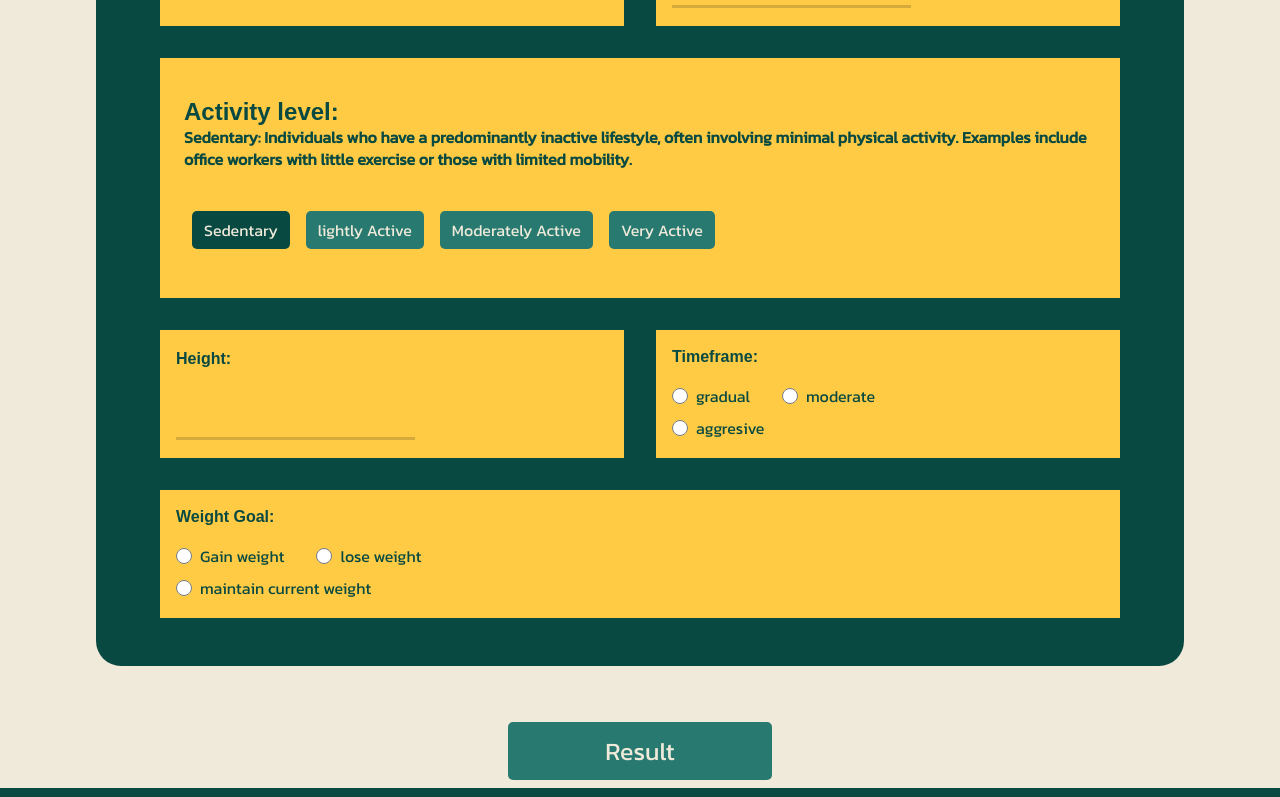
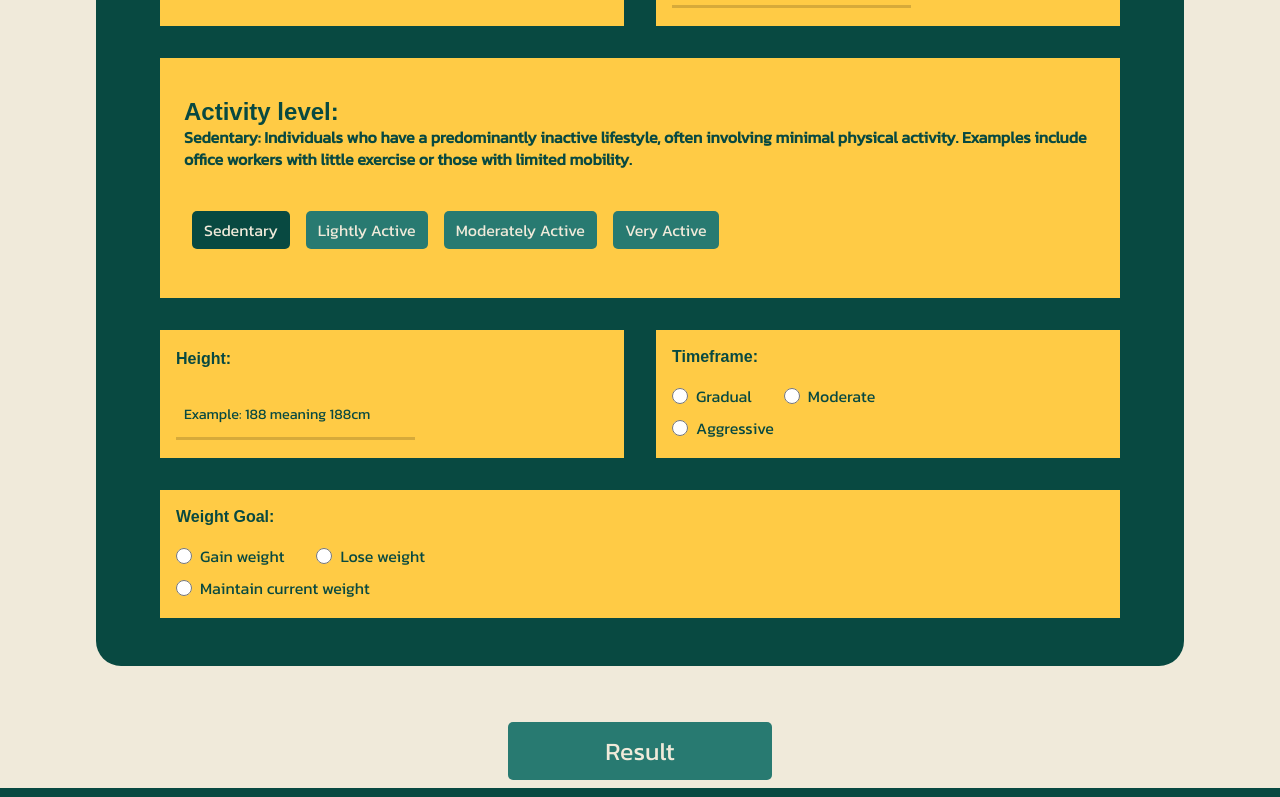
Before and after one commit to Yazid04/HealthfulPlate, a React (Create React App) app: page /Weight_Calculator in a window 1280 px wide. Shown: the part 520-1317 px from the top of the page. Built offline with nearby package versions, Linux system fonts and the light colour scheme; no server answers.

Commit message:
calculations done, For metric and imperial systems.

```diff
--- a/src/pages/weightGoal/CalculatorContext.js
+++ b/src/pages/weightGoal/CalculatorContext.js
@@ -1,4 +1,4 @@
-import React, { createContext, useContext, useState, useEffect } from "react";
+import React, { createContext, useContext, useState, useEffect} from "react";
 const CalculatorContext = createContext();
 
 const CalculatorProvider = ({ children }) => {
@@ -46,7 +46,7 @@ const CalculatorProvider = ({ children }) => {
         },
         {
           id: "51",
-          name: "lightly Active",
+          name: "Lightly Active",
           description:
             "Lightly Active: People who engage in some light physical activity or exercise, such as walking or light housework, but spend most of their day in a seated or low-activity role.",
         },
@@ -73,9 +73,9 @@ const CalculatorProvider = ({ children }) => {
     Timeframe: {
       id: "7",
       options: [
-        ["gradual", "70"],
-        ["moderate", "71"],
-        ["aggresive", "72"],
+        ["Gradual", "70"],
+        ["Moderate", "71"],
+        ["Aggressive", "72"],
       ],
       val: "",
       expectedValueType: "char",
@@ -85,8 +85,8 @@ const CalculatorProvider = ({ children }) => {
       id: "8",
       options: [
         ["Gain weight", "80"],
-        ["lose weight", "81"],
-        ["maintain current weight", "82"],
+        ["Lose weight", "81"],
+        ["Maintain current weight", "82"],
       ],
       val: "",
       expectedValueType: "char",
@@ -109,13 +109,13 @@ const CalculatorProvider = ({ children }) => {
     backgroundColor: "#084941",
   });
   const [showResultCard, setShowResultCard] = useState(false);
-  const ALL_INPUTS_VALID_MSG = 'All inputs are filled and valid!'
+  const ALL_INPUTS_VALID_MSG = "All inputs are filled and valid!";
   const [inputsValidity, setInputsValidity] = useState({
     hasInvalidInputs: null,
     msg: null,
     invalidInputName: null,
   });
-
+  const [caloriesTotal, setCaloriesTotal] = useState(null);
 
   const btnSwitch = () => {
     setSystemInfo((prevState) =>
@@ -124,13 +124,18 @@ const CalculatorProvider = ({ children }) => {
     setUserData((prev) => {
       const updatedInputValues = {};
       for (const key in prev) {
+        if(key === 'Activity level'){
+          updatedInputValues[key] = { ...prev[key], val: "Sedentary" };
+        }
+        else{
         updatedInputValues[key] = { ...prev[key], val: "" };
       }
+    }
       return updatedInputValues;
     });
-    setActivityLevel((prev) => {
-      return { ...prev, name: "Sedentary", idx: 0 };
-    });
+    setActivityLevel((prev) => ({
+       ...prev, name: "Sedentary", idx: 0,
+    }));
     setShowResultCard(false);
   };
 
@@ -173,8 +178,8 @@ const CalculatorProvider = ({ children }) => {
 
   const checkInputsValidity = () => {
     let hasInvalidInputs = false;
-    const validateNumber = (value) => /^[1-9]\d*$/.test(value) && value.length >= 2;
-
+    //const validateNumber = (value) => /^[1-9]\d{1,2}$/.test(value);
+    const validateNumber = (value) => /^[1-9]\d{0,2}(\.\d+)?$/.test(value);
 
     for (const property in userData) {
       const propertyValue = userData[property];
@@ -183,54 +188,165 @@ const CalculatorProvider = ({ children }) => {
       const weightGoal = userData["Weight Goal"].val;
 
       // This checks if any input has invalid values: A.K.A ANYTHING beside numbers
-      if( (propertyValue.expectedValueType === "number" && !validateNumber(propertyValue.val))
-         ||
-         (propertyValue.expectedValueType === "char" && propertyValue.val.trim() === "")
-        ) {
+       if (
+        (propertyValue.expectedValueType === "number" &&
+          !validateNumber(propertyValue.val)) ||
+        (propertyValue.expectedValueType === "char" &&
+          propertyValue.val.trim() === "")
+      ) {
         hasInvalidInputs = true;
         setShowResultCard(false);
-        updateInputValidity(true, 'Inputs should ONLY contain positive whole numbers and NOT be empty.', propertyValue.title);
+        updateInputValidity(
+          true,
+          "Inputs should ONLY contain positive whole numbers, NOT be more than 3 digits, and NOT be empty.",
+          propertyValue.title
+        );
         return inputsValidity; // Terminate the loop immediately when an invalid input is found
       }
+
+
       // if the current weight is less than the goal weight, then the weight goal can't be "loss weight"
-      else if (currentWeightVal < goalWeightVal && weightGoal === "lose weight") {
+      else if (
+        currentWeightVal < goalWeightVal &&
+        weightGoal === "Lose weight"
+      ) {
         hasInvalidInputs = true;
         setShowResultCard(false);
-        updateInputValidity(true, 'Your current weight should be higher than your goal weight for a "Lose Weight" goal.', propertyValue.title);
+        updateInputValidity(
+          true,
+          'Your current weight should be higher than your goal weight for a "Lose Weight" goal.',
+          propertyValue.title
+        );
         return inputsValidity;
       }
       // if the current weight is more than the goal weight, then the weight goal can't be "gain weight"
-      else if (currentWeightVal > goalWeightVal && weightGoal === "Gain weight") {
+      else if (
+        currentWeightVal > goalWeightVal &&
+        weightGoal === "Gain weight"
+      ) {
         hasInvalidInputs = true;
         setShowResultCard(false);
-        updateInputValidity(true,'Your current weight should be lower than your goal weight for a "Gain Weight" goal.', propertyValue.title);
-        return inputsValidity
+        updateInputValidity(
+          true,
+          'Your current weight should be lower than your goal weight for a "Gain Weight" goal.',
+          propertyValue.title
+        );
+        return inputsValidity;
       }
       // if the current weight is not equal to the goal weight, then user can't choose "maintain current weight" as a weight goal
-      else if (currentWeightVal !== goalWeightVal && weightGoal === "maintain current weight") {
+      else if (
+        currentWeightVal !== goalWeightVal &&
+        weightGoal === "Maintain current weight"
+      ) {
         hasInvalidInputs = true;
         setShowResultCard(false);
-        updateInputValidity(true, 'If your goal is to "Maintain Current Weight", the current weight and goal weight should be the same. Please enter the same value for both.', propertyValue.title);
+        updateInputValidity(
+          true,
+          'If your goal is to "Maintain Current Weight", the current weight and goal weight should be the same. Please enter the same value for both.',
+          propertyValue.title
+        );
         return inputsValidity;
       }
       // if the current weight is equal to the goal weight, then user can't choose anything beside "maintain current weight" as a weight goal
-      else if (currentWeightVal === goalWeightVal && weightGoal !== "maintain current weight") {
+      else if (
+        currentWeightVal === goalWeightVal &&
+        weightGoal !== "Maintain current weight"
+      ) {
         hasInvalidInputs = true;
         setShowResultCard(false);
-        updateInputValidity(true, 'If your goal is not to "Maintain Current Weight," having the same value for both current and goal weight might not be in line with your intended weight change. Please review your weight goal to ensure it accurately represents your intentions.', propertyValue.title);
+        updateInputValidity(
+          true,
+          'If your goal is not to "Maintain Current Weight," having the same value for both current and goal weight might not be in line with your intended weight change. Please review your weight goal to ensure it accurately represents your intentions.',
+          propertyValue.title
+        );
         return inputsValidity;
       }
     }
 
     if (!hasInvalidInputs) {
-      updateInputValidity(false, ALL_INPUTS_VALID_MSG, '');
+      updateInputValidity(false, ALL_INPUTS_VALID_MSG, "");
       setShowResultCard(true);
+      return inputsValidity;
     }
     return inputsValidity;
   };
 
+  function convertToMetricValues(type, val){
+    if(type === 'Weight'){
+      const kg = val / (2.2)
+      return kg?.toFixed(0);
+    }
+    if(type === 'Height'){
+     const centimeters = val * 30.48;
+     return centimeters?.toFixed(0);
+  }
+}
+
   const getResult = () => {
-    checkInputsValidity();
+   checkInputsValidity();
+    const gender = userData['Gender'].val;
+    let weight = userData['Current Weight'].val;
+    let height = userData['Height'].val;
+    const age = userData['Age'].val;
+    const activityLevel = {
+      Sedentary: 1.2,
+      "Lightly Active": 1.375,
+      "Moderately Active": 1.55,
+      "Very Active": 1.725,
+    }[userData['Activity level'].val];
+
+    const weightGoal = userData['Weight Goal'].val;
+    const timeframe = userData['Timeframe'].val;
+
+    if(systemInfo === 'Imperial system'){
+      weight = convertToMetricValues('Weight', weight);
+      height = convertToMetricValues('Height', height);
+    }
+
+    /*if(height.length === 1){
+     height += '.0'
+    }*/
+
+    const harrisBenedictCoefficients = {
+      Male: { a: 66.5, b: 13.75, c: 5.003, d: 6.75 },
+      Female: { a: 655.1, b: 9.563, c: 1.850, d: 4.676 },
+      Other: { a: 100, b: 10, c: 5, d: 5 }, // Define coefficients for "other"
+    };
+
+    const genderCoefficients = harrisBenedictCoefficients[gender];
+    const BMR = genderCoefficients?.a + (genderCoefficients?.b * weight) + (genderCoefficients?.c * height) - (genderCoefficients?.d * age);
+    console.log(height)
+    let TDEE = BMR * activityLevel;
+
+    if (weightGoal === 'Maintain current weight') {
+      setCaloriesTotal(TDEE);
+    }
+    else {
+      const weightChangeCoefficients = {
+        "Gain weight": {
+          Gradual: 500,
+          Moderate: 750,
+          Aggressive: 1000,
+        },
+        "Lose weight": {
+          Gradual: 250,
+          Moderate: 375,
+          Aggressive: 500,
+        },
+      }[weightGoal];
+
+      if (weightChangeCoefficients && weightChangeCoefficients[timeframe]) {
+        if (weightGoal === 'Lose weight') {
+          TDEE -= weightChangeCoefficients[timeframe]; // Adjust for weight loss
+        } else {
+          TDEE += weightChangeCoefficients[timeframe];
+        }
+        setCaloriesTotal(TDEE);
+      } else {
+        // Handle invalid weightGoal and timeframe combinations
+        console.error("Invalid weightGoal or timeframe combination");
+      }
+    }
   };
 
 
@@ -244,6 +360,7 @@ const CalculatorProvider = ({ children }) => {
     }));
   }, [systemInfo]);
 
+console.log(userData);
   return (
     <CalculatorContext.Provider
       value={{
@@ -258,6 +375,7 @@ const CalculatorProvider = ({ children }) => {
         showResultCard,
         inputsValidity,
         ALL_INPUTS_VALID_MSG,
+        caloriesTotal,
       }}
     >
       {children}
@@ -265,6 +383,7 @@ const CalculatorProvider = ({ children }) => {
   );
 };
 
+
 const useCalculatorContext = () => {
   return useContext(CalculatorContext);
 };
--- a/src/pages/weightGoal/Result.jsx
+++ b/src/pages/weightGoal/Result.jsx
@@ -3,15 +3,15 @@ import { useCalculatorContext } from "./CalculatorContext";
 import { BsFillClipboard2Fill } from "react-icons/bs";
 
 const Result = () => {
-  const { ALL_INPUTS_VALID_MSG, showResultCard, userData, inputsValidity } =
+  const { ALL_INPUTS_VALID_MSG, showResultCard, userData, inputsValidity, caloriesTotal } =
     useCalculatorContext();
-
     const iconRef = useRef(null);
+    const resultToNumber = caloriesTotal?.toFixed(0);
 
     function showCopiedMsg(){
       // Add the "show" class
     iconRef.current.classList.add("show");
-    navigator.clipboard.writeText("Yazid, i love you!")
+    navigator.clipboard.writeText(resultToNumber);
 
     // Remove the "show" class after 2 seconds
     setTimeout(() => {
@@ -35,7 +35,7 @@ const Result = () => {
             <p className="sub">
               For your goal of "{userData["Weight Goal"].val}" we've calculated
               your daily calorie intake to help you achieve this. Your
-              recommended daily calorie intake is [Calories/day].
+              recommended daily calorie intake is ~{resultToNumber} calories per day.
             </p>
           </div>
           <div className="disclaimer-msg">
--- a/src/pages/weightGoal/WeightCalculator.jsx
+++ b/src/pages/weightGoal/WeightCalculator.jsx
@@ -92,6 +92,26 @@ const WeightCalculator = () => {
         </div>
       );
     } else {
+      if(item.title === 'Height'){
+        return (
+          <div key={item.id} className="single-parameter-parent">
+            <div className="header">{item.title}: </div>
+            <div
+              className={`input-parent ${
+                invalidInputName === item.title && "error"
+              }`}
+            >
+             <input
+               placeholder={`Example: ${systemInfo === 'Metric system' ? '188 meaning 188cm' : '6.2, 5.8, 5.0, etc.'}`}
+               type="text"
+               name={item.title}
+               value={item.val}
+               onChange={(e) => handleChange(e)}
+             />
+            </div>
+          </div>
+        );
+      }
       return (
         <div key={item.id} className="single-parameter-parent">
           <div className="header">{item.title}: </div>
@@ -155,5 +175,6 @@ export default WeightCalculator;
 // Apply a copy to clipboard functionality - DONE
 // reduce the number css lines (apply more dynamic scss) - DONE
 // make the messages for gain and lose weight more user-friendly - DONE
-// study the calculation process
-// Apply
+// study the calculation process - DONE
+// Apply the calculations - DONE
+// Adjust the calculations so that i works for both Metric and Imperial systems. - DONE
--- a/src/pages/weightGoal/_weightCalc.scss
+++ b/src/pages/weightGoal/_weightCalc.scss
@@ -114,7 +114,8 @@
           }
           .input-parent input::placeholder {
             color: $textClr;
-            font-weight: bold;
+            font-weight: lighter;
+            font-size: .9rem;
           }
         }
         .single-parameter-parent:not(.custom) {
--- a/src/styles/styles.css
+++ b/src/styles/styles.css
@@ -807,11 +807,13 @@
 }
 .wrapper .wrapper-center .calculation-panel-parent .panel-center .single-parameter-parent:not(.custom) .input-parent input::-moz-placeholder {
   color: #084941;
-  font-weight: bold;
+  font-weight: lighter;
+  font-size: 0.9rem;
 }
 .wrapper .wrapper-center .calculation-panel-parent .panel-center .single-parameter-parent:not(.custom) .input-parent input::placeholder {
   color: #084941;
-  font-weight: bold;
+  font-weight: lighter;
+  font-size: 0.9rem;
 }
 .wrapper .wrapper-center .calculation-panel-parent .panel-center .single-parameter-parent:not(.custom) .input-parent.error input {
   border: 2px solid red;
```
Also changed, not shown: 1 other file (tests, documents, lock files or other folders). Lines whose indentation alone changed are shown as unchanged.
